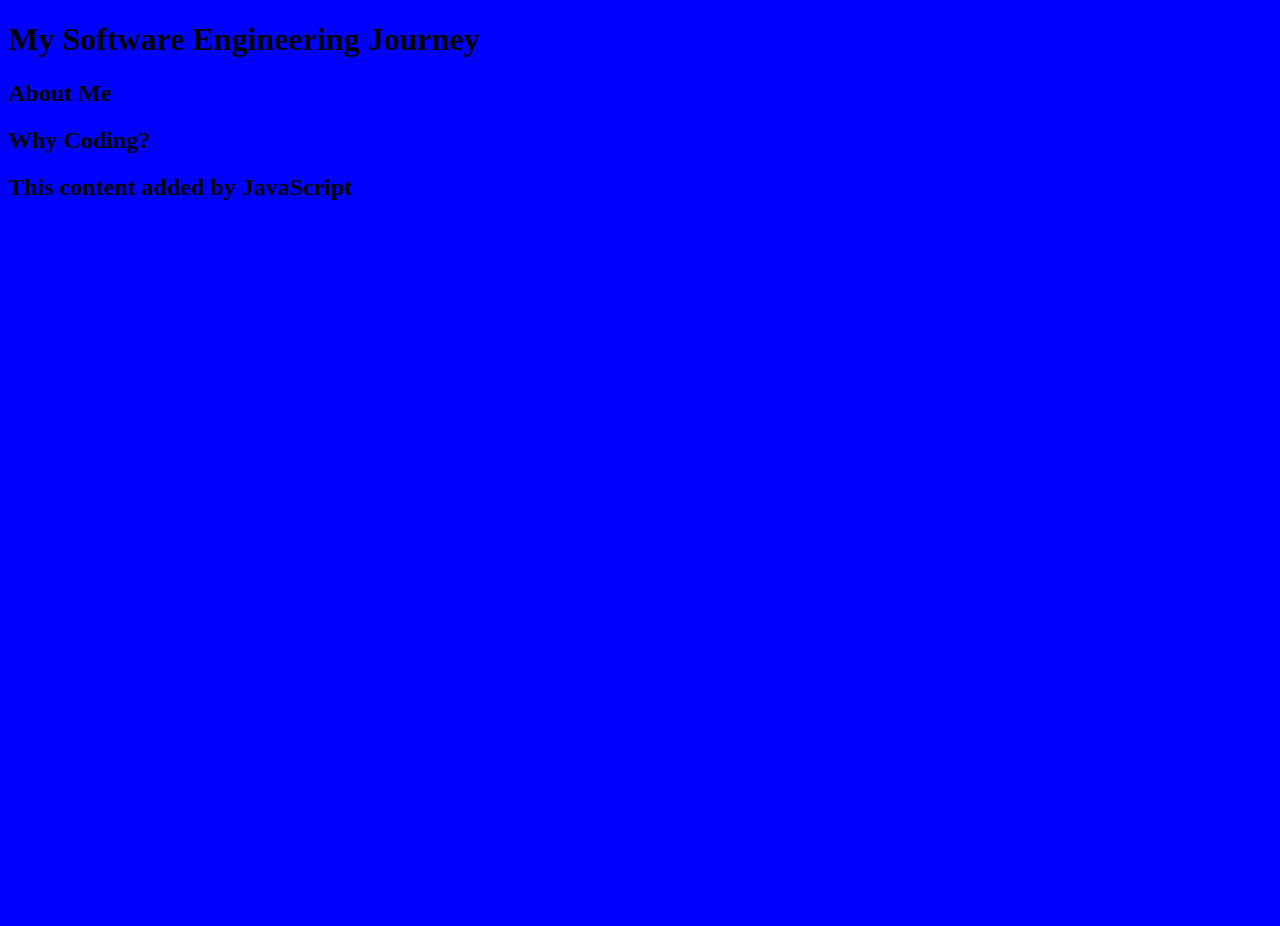
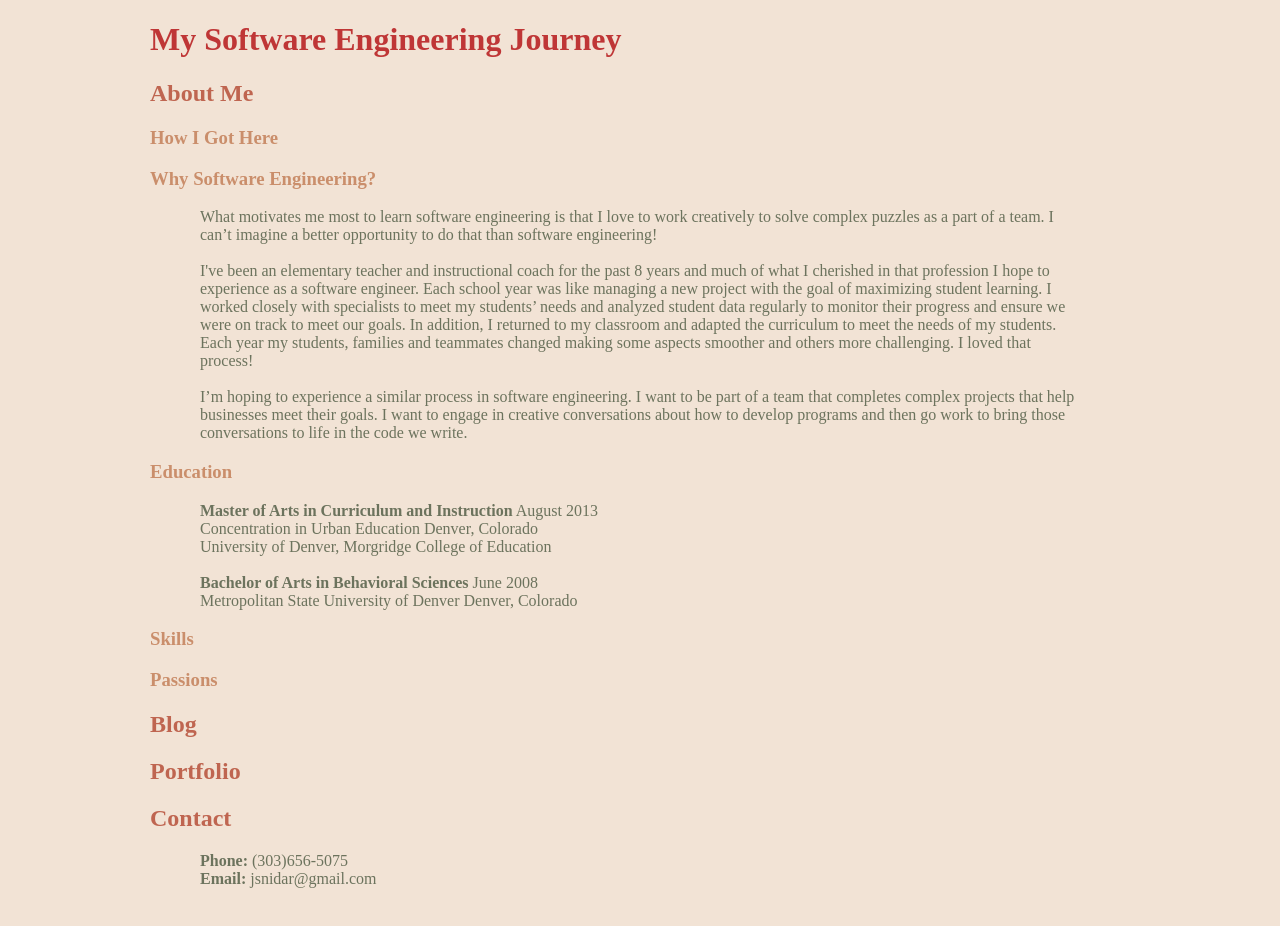
Before and after one commit to jsnidar/FlatIron-SE-Bootcamp-Blog, a plain HTML site: page index.html in a window 1280 px wide. Before the commit the page ends 800 px from the top, so only its background shows below. Drawn offline with Linux system fonts and the light colour scheme.

Commit message:
added HTML headings, bio info, education and began formatting CSS

```diff
--- a/index.html
+++ b/index.html
@@ -7,10 +7,41 @@
     <body>
         <h1>My Software Engineering Journey</h1>
         <h2>About Me</h2>
-        <p>
+            <h3>How I Got Here</h3>
+            <h3>Why Software Engineering?</h3>
+                <p>What motivates me most to learn software engineering is that I love to work creatively to solve complex puzzles as a part of a team. I can’t imagine a better opportunity to do that than software engineering!
+                    <br>
+                    <br>
+                    I've been an elementary teacher and instructional coach for the past 8 years and much of what I cherished in that profession I hope to experience as a software engineer. Each school year was like managing a new project with the goal of maximizing student learning. I worked closely with specialists to meet my students’ needs and analyzed student data regularly to monitor their progress and ensure we were on track to meet our goals. In addition, I returned to my classroom and adapted the curriculum to meet the needs of my students. Each year my students, families and teammates changed making some aspects smoother and others more challenging. I loved that process!
+                    <br>
+                    <br>
+                    I’m hoping to experience a similar process in software engineering. I want to be part of a team that completes complex projects that help businesses meet their goals. I want to engage in creative conversations about how to develop programs and then go work to bring those conversations to life in the code we write.
+                    </p>
+            <h3>Education</h3>
+                    <p>
+                        <strong>Master of Arts in Curriculum and Instruction</strong>                August 2013
+                        <br>
+                        Concentration in Urban Education                            Denver, Colorado
+                        <br>
+                        University of Denver, Morgridge College of Education
+                        <br>
+                        <br>
+                        <strong>Bachelor of Arts in Behavioral Sciences</strong>						June 2008
+                        <br>
+                        Metropolitan State University of Denver 					Denver, Colorado
 
+                    </p>
+            <h3>Skills</h3>
+            <h3>Passions</h3>
+        <h2>Blog</h2>
+        <h2>Portfolio</h2>
+        <h2>Contact</h2>
+            <p><strong>Phone: </strong>(303)656-5075
+             <br>
+            <strong>Email: </strong>jsnidar@gmail.com
         </p>
-        <h2>Why Coding?</h2>
-        <script src="script.js"></script>
+
+
+
     </body>
 </html>
--- a/style.css
+++ b/style.css
@@ -1,3 +1,25 @@
+
 body {
-    background: blue;
+    background: #F2E3D5;
+    margin-left: 150px;
+    margin-right: 150px;
+    margin-bottom: 50px;
 }
+
+p {
+    color: #6C735D;
+    padding-left: 50px;
+    padding-right: 50px;
+}
+
+h1 {
+    color: #BF3636;
+}
+
+h2 {
+    color: #BF6550;
+}
+
+h3 {
+    color: #ca8e6b;
+}
```
